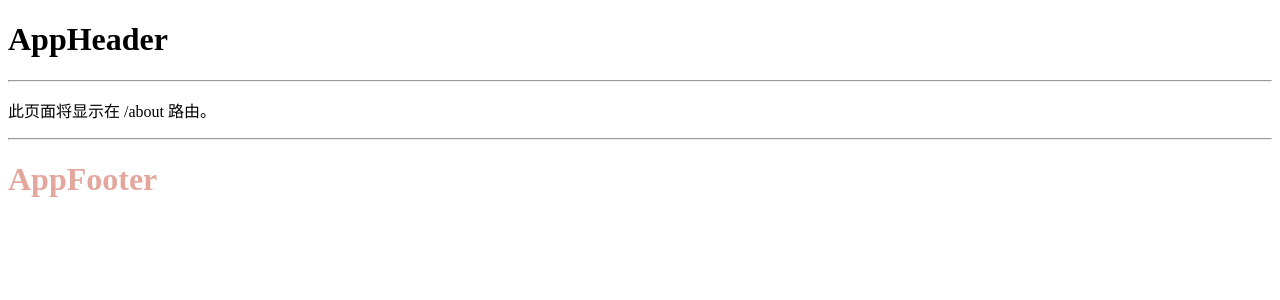
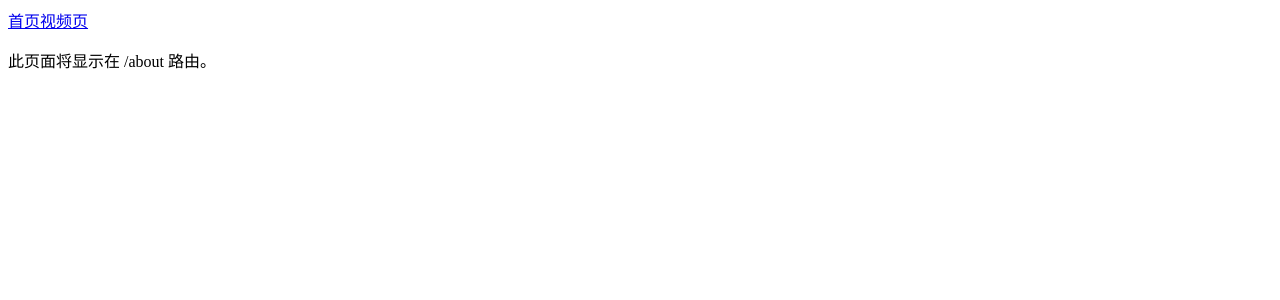
Before and after one commit to tgx1587900660/my-first-nuxt3, a Nuxt app: page /about in a window 1280 px wide. Shown: the top 300 px of the page. Built offline with nearby package versions, Linux system fonts and the light colour scheme.

Commit message:
feat: 认识nuxt3

```diff
--- /dev/null
+++ b/app.vue
@@ -0,0 +1,12 @@
+<template>
+  <!-- nuxt 有基于文件的路由系统 -->
+
+  <!-- NuxtLink 相当于 RouterLink -->
+  <!-- 首页 index/index.vue -->
+  <NuxtLink to="/">首页</NuxtLink>
+  <!-- 视频页 video/index.vue -->
+  <NuxtLink to="/video">视频页</NuxtLink>
+
+  <!-- NuxtPage 相当于 RouterView -->
+  <NuxtPage></NuxtPage>
+</template>
--- a/nuxt.config.ts
+++ b/nuxt.config.ts
@@ -1,5 +1,7 @@
 // https://nuxt.com/docs/api/configuration/nuxt-config
 export default defineNuxtConfig({
+  // 是否开启 ssr, 默认开启
+  // ssr: false,
   devtools: { enabled: true },
   vite: {
     css: {
@@ -17,7 +19,7 @@ export default defineNuxtConfig({
     head: {
       link: [{ rel: 'stylesheet', href: 'https://cdnjs.cloudflare.com/ajax/libs/animate.css/4.1.1/animate.min.css' }]
     }
-  },
+  }
   // postcss: {
   //   plugins: {
   //     'postcss-nested': {},
--- /dev/null
+++ b/pages/index/index.vue
@@ -0,0 +1,3 @@
+<template>
+  <h1>index</h1>
+</template>
--- /dev/null
+++ b/pages/video/index.vue
@@ -0,0 +1,3 @@
+<template>
+  <h1>video</h1>
+</template>
```
Also changed, not shown: pages/index-dev.vue (renamed from pages/index.vue).
